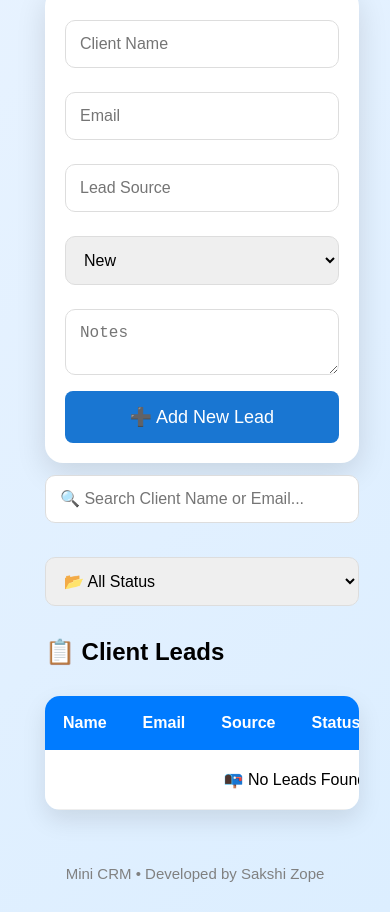
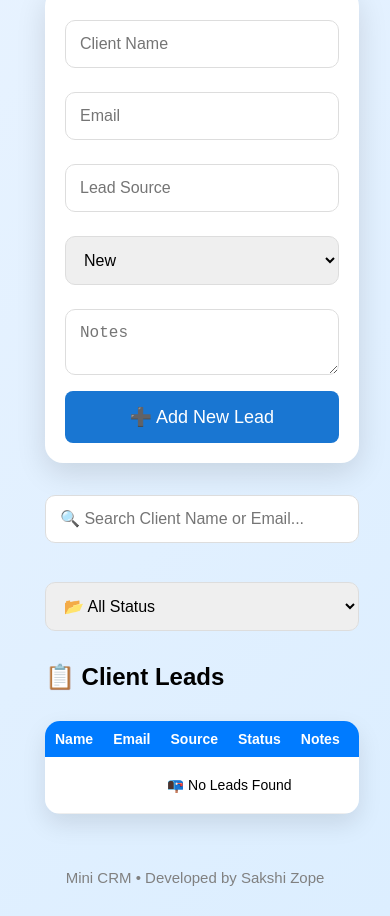
Before and after one commit to sakshizope07/FUTURE_FS_02, a plain HTML site: page index.html in a window 390 px wide. Shown: the part 872-1788 px from the top of the page. Drawn offline with Linux system fonts and the light colour scheme.

Commit message:
improve mobile responsive design

```diff
--- a/style.css
+++ b/style.css
@@ -494,3 +494,39 @@ footer{
 }
 
 }
+/* Mobile Table */
+
+@media (max-width:768px){
+
+table{
+    width:100%;
+    display:block;
+    overflow-x:auto;
+}
+
+thead th,
+tbody td{
+    padding:10px;
+    font-size:14px;
+    white-space:nowrap;
+}
+
+}
+.toolbar{
+    display:flex;
+    gap:15px;
+    margin:20px 0;
+}
+
+@media (max-width:768px){
+
+.toolbar{
+    flex-direction:column;
+}
+
+.toolbar input,
+.toolbar select{
+    width:100%;
+}
+
+}
```
